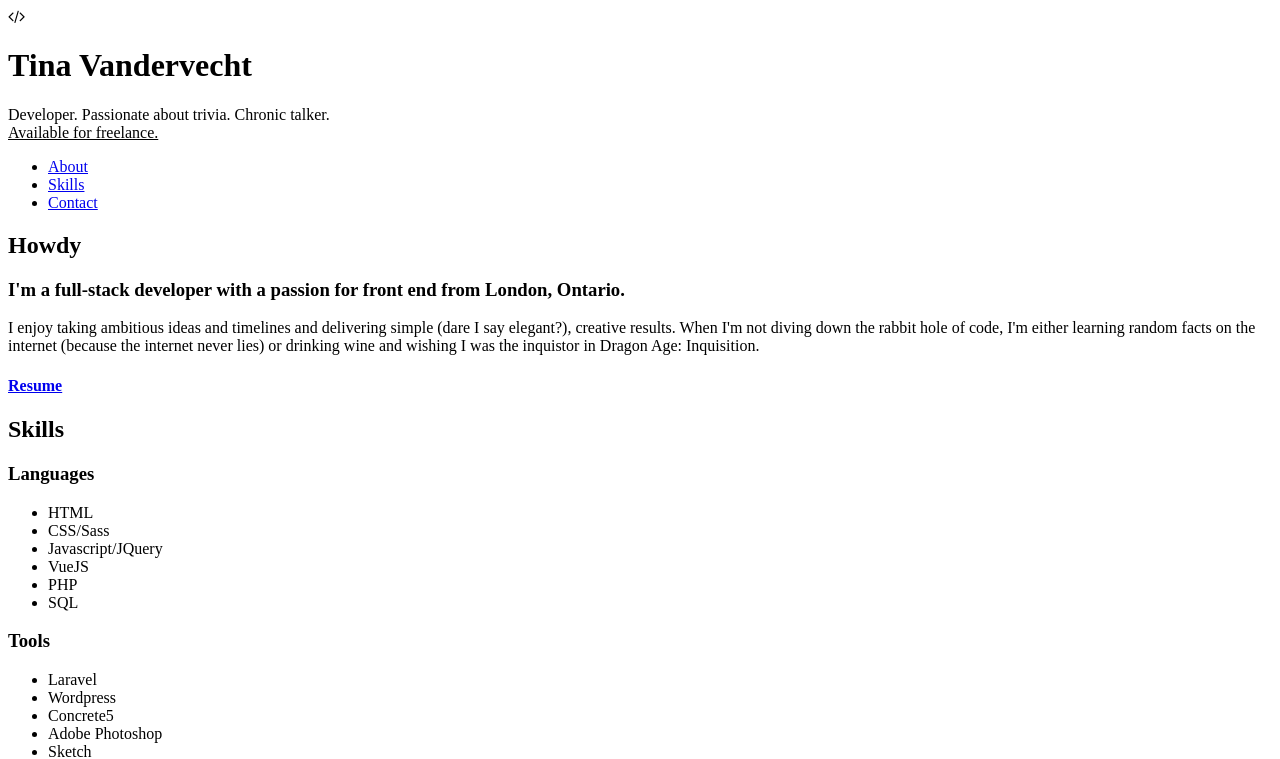
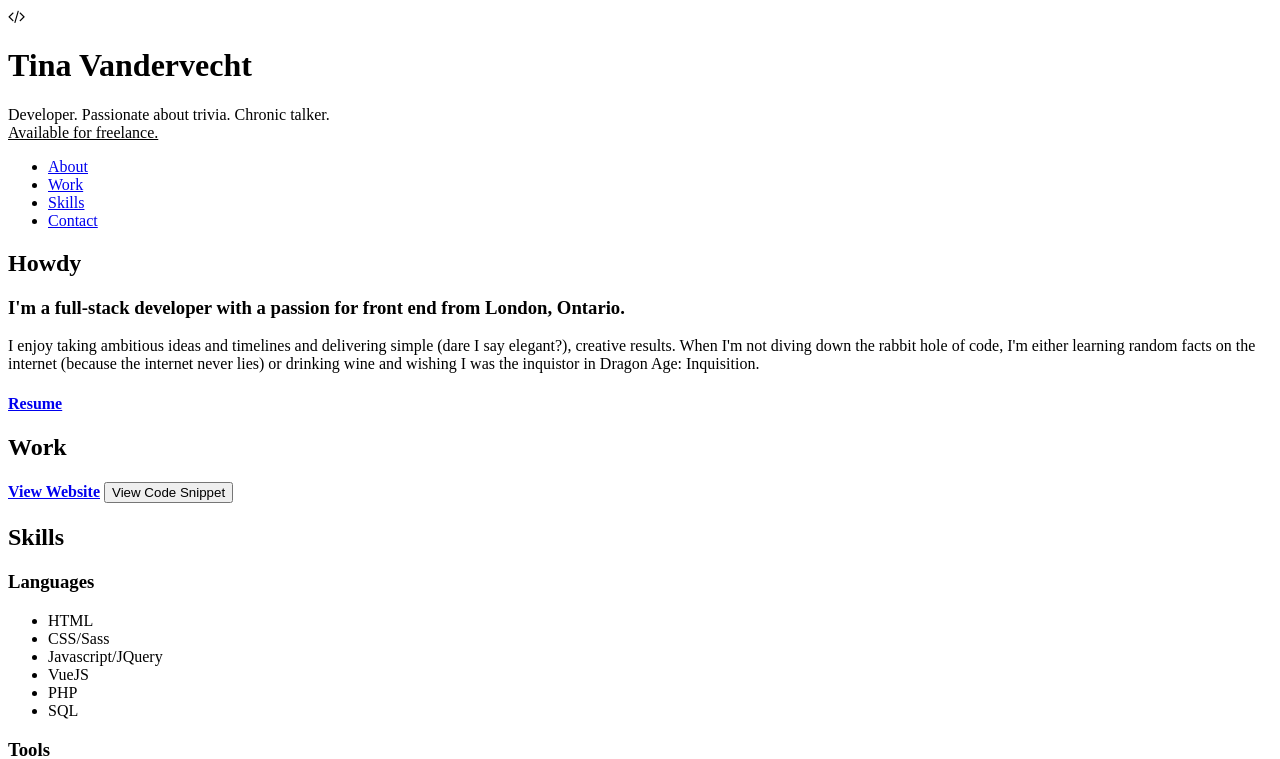
Before and after one commit to tinavandervecht/portfolio, a PHP site: page / in a window 1280 px wide. Shown: the top 759 px of the page. Run offline with PHP 8.4, Linux system fonts and the light colour scheme; grey boxes are pictures that could not be loaded.

Commit message:
Wip for work

```diff
--- a/public/index.php
+++ b/public/index.php
@@ -66,6 +66,7 @@
 			<nav>
 				<ul>
 					<li><a href="#about">About</a></li>
+                    <li><a href="#work">Work</a></li>
                     <li><a href="#skills">Skills</a></li>
 					<li><a href="#contact">Contact</a></li>
 				</ul>
@@ -82,6 +83,27 @@
                     (because the internet never lies) or drinking wine and wishing I was the inquistor in Dragon Age: Inquisition.
                 </p>
                 <h4><a href="/tvandervecht_resume.pdf" target="_blank">Resume</a></h4>
+			</article>
+
+            <article id="work">
+				<h2 class="major">Work</h2>
+                <div class="work_row">
+                    <div class="clearfix">
+                        <div class="work_item" id="goodlife" style="background:url('/images/work/goodlife.jpg')"></div>
+                        <div class="work_item" id="everspring" style="background:url('/images/work/everspring.png')"></div>
+                        <div class="work_item" id="turkstra" style="background:url('/images/work/turkstra.png')"></div>
+                    </div>
+                    <div class="work_details">
+                        <h3 class="header"></h3>
+                        <div class="content"></div>
+                        <h4>
+                            <a href="#" target="_blank">View Website</a>
+                            <button type="button">View Code Snippet</button>
+                        </h4>
+                    </div>
+                </div>
+                <!-- <div class="work_item" id="strategic" style="background:url('/images/meta_image.jpg')"></div> -->
+                <!-- <div class="work_item" id="yazdani" style="background:url('/images/meta_image.jpg')"></div> -->
 			</article>
 
             <article id="skills">
```
Also changed, not shown: assets/sass/layout/_work.scss (added, +32 -0 lines), assets/images/work/everspring.png (added), assets/images/work/goodlife.jpg (added), assets/images/work/turkstra.png (added).
